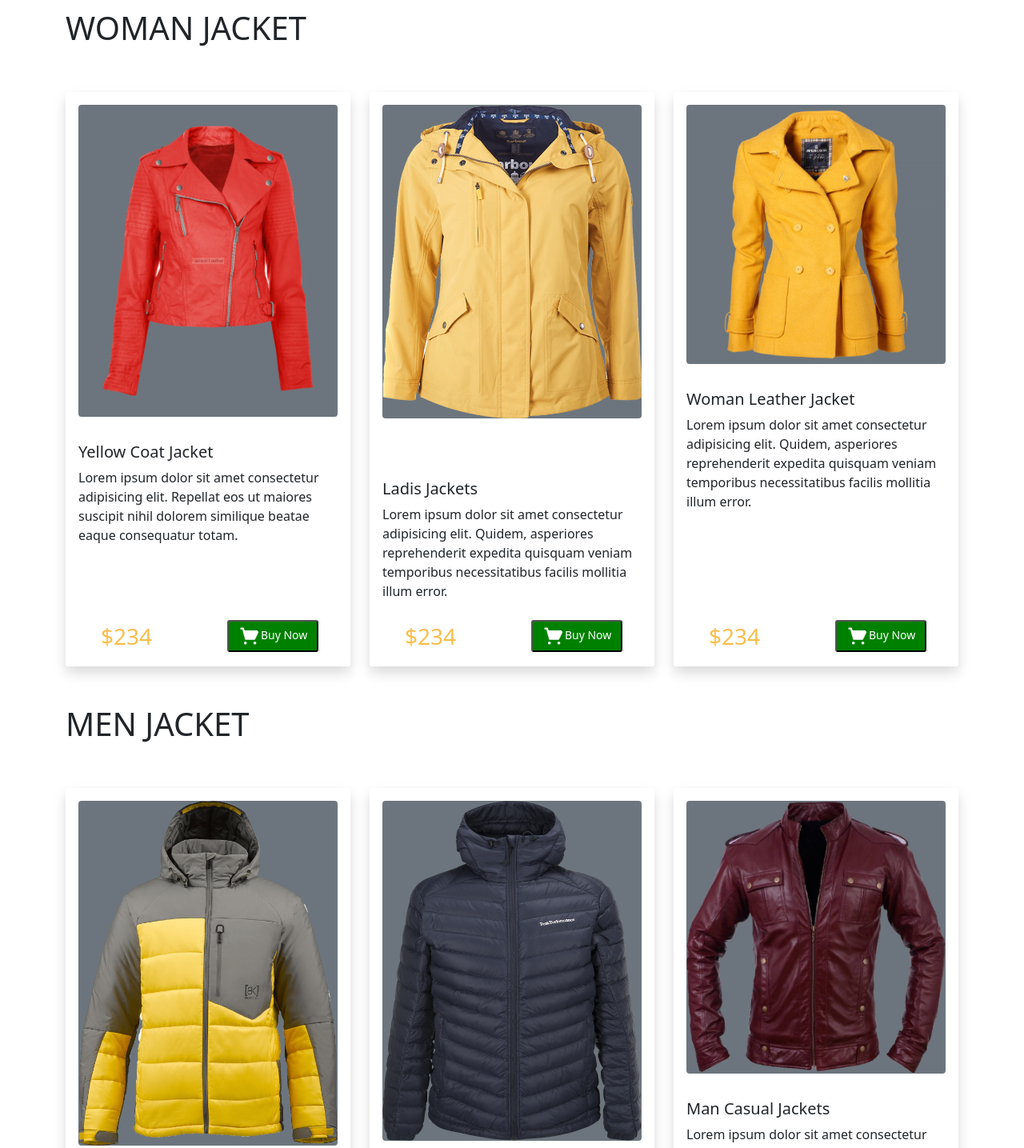
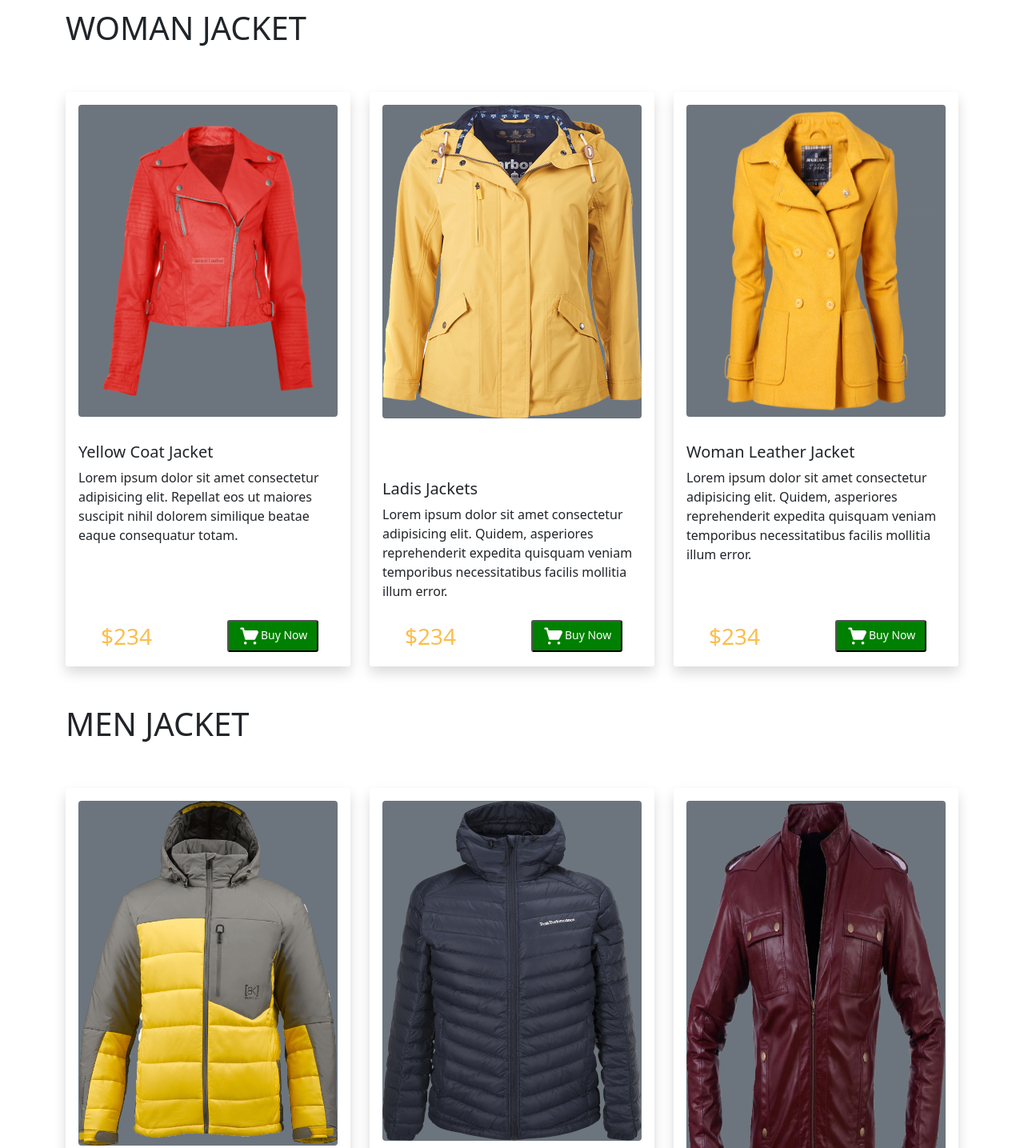
Before and after one commit to Romel07/2nd-assignment, a plain HTML site: page index.html in a window 1280 px wide. Shown: the part 680-2115 px from the top of the page at 80% size. Drawn offline with nearby package versions, Linux system fonts and the light colour scheme.

Commit message:
first commit

```diff
--- a/index.html
+++ b/index.html
@@ -97,7 +97,7 @@
         <div class="col">
           <div class="card h-100 border-0 shadow">
             <div class="p-3">
-            <img height="90%" src="Image/PngItem_2597366 1.png" class="card-img-top bg-secondary rounded" alt="...">
+            <img height=90% src="Image/PngItem_2597366 1.png" class="card-img-top bg-secondary rounded" alt="...">
           </div>
             <div class="card-body">
               <h5 class="card-title">Ladis Jackets</h5>
@@ -122,7 +122,7 @@
         <div class="col">
           <div class="card h-100 border-0 shadow">
             <div class="p-3">
-            <img src="Image/SeekPng 1.png" class="card-img-top bg-secondary rounded" alt="...">
+            <img src="Image/SeekPng 1.png" class="card-img-top bg-secondary rounded" height="390em" alt="...">
             </div>
             <div class="card-body">
 
@@ -204,7 +204,7 @@
         <div class="col">
           <div class="card h-100 border-0 shadow">
             <div class="p-3">
-            <img src="Image/vippng 1.png" class="card-img-top bg-secondary rounded" alt="...">
+            <img src="Image/vippng 1.png" class="card-img-top bg-secondary rounded" style="height:68vh" alt="...">
             </div>
             <div class="card-body p-3">
               <h5 class="card-title">Man Casual Jackets</h5>
```
